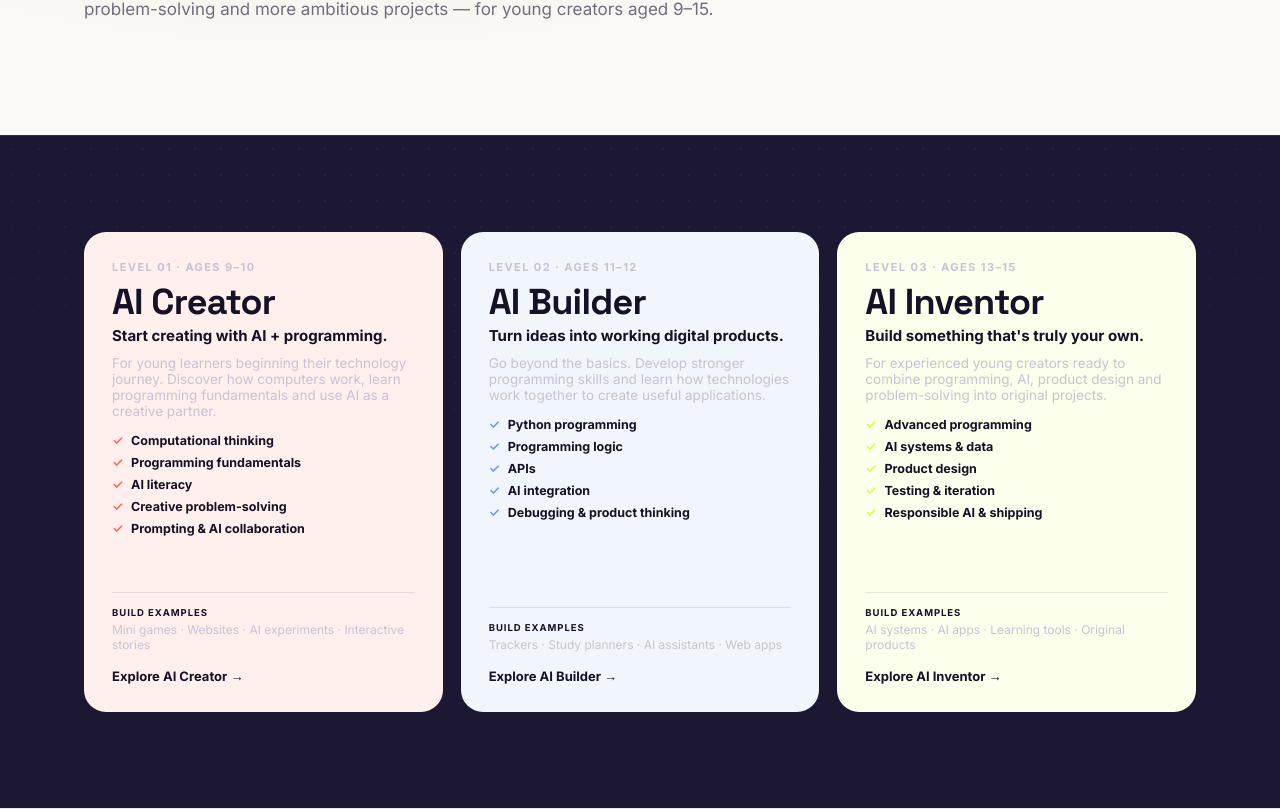
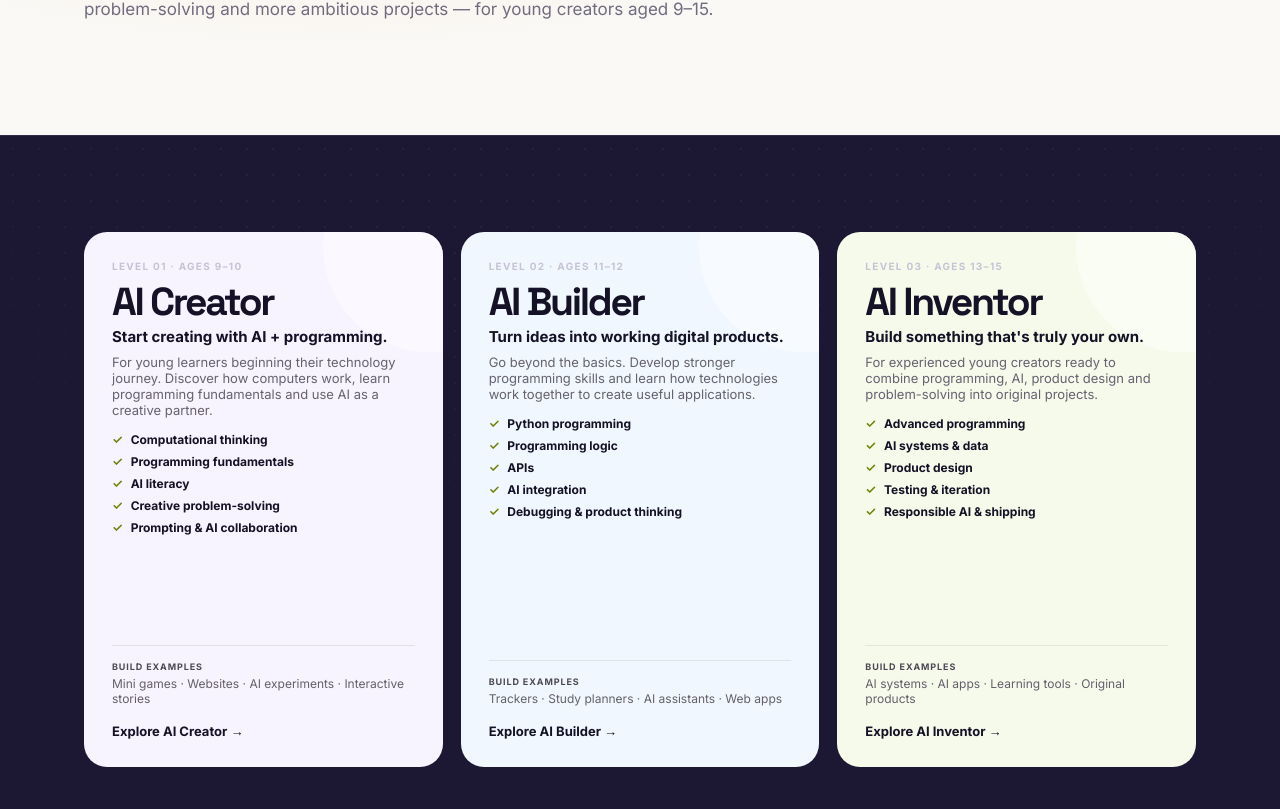
Before and after one commit to sulemantech/build-lab-website, a React (Vite) app: page /programs in a window 1280 px wide. Shown: the part 351-1160 px from the top of the page. Built offline with nearby package versions, Linux system fonts and the light colour scheme.

Commit message:
updated some sections on the home screen

```diff
--- a/src/pages/Programs.jsx
+++ b/src/pages/Programs.jsx
@@ -21,7 +21,7 @@ export default function Programs() {
         <div className="container">
           <div className="program-grid">
             {programs.map((p) => (
-              <article className="program-card" key={p.id} style={{ '--prog-color': `var(--${p.themeColor})` }}>
+              <article className="program-card" key={p.id}>
                 <span className="level-label">{p.levelLabel}</span>
                 <h3>{p.name}</h3>
                 <div className="promise">{p.promise}</div>
--- a/src/styles/global.css
+++ b/src/styles/global.css
@@ -576,17 +576,20 @@ main { flex: 1; }
   display: grid;
   grid-template-columns: repeat(4, 1fr);
   gap: 0;
-  border-top: 1px solid var(--border-soft);
+  background: var(--bg-card);
   border-bottom: 1px solid var(--border-soft);
+  box-shadow: 0 15px 40px rgba(21, 17, 38, 0.04);
+  position: relative;
+  z-index: 5;
 }
 .stat-item {
-  padding: 34px 20px;
+  padding: 23px 20px;
   text-align: center;
   border-right: 1px solid var(--border-soft);
 }
 .stat-item:last-child { border-right: none; }
-.stat-item .num { font-family: var(--ff-display); font-size: clamp(26px, 3vw, 34px); font-weight: 700; color: var(--navy-900); margin-bottom: 6px; }
-.stat-item .lbl { font-size: 13.5px; color: var(--text-secondary); }
+.stat-item .num { display: block; font-size: 25px; letter-spacing: -0.04em; font-weight: 700; color: var(--navy-900); margin-bottom: 4px; }
+.stat-item .lbl { font-size: 10px; text-transform: uppercase; letter-spacing: 0.1em; font-weight: 800; color: var(--text-secondary); }
 @media (max-width: 760px) {
   .stats-strip { grid-template-columns: repeat(2, 1fr); }
   .stat-item:nth-child(2) { border-right: none; }
@@ -689,40 +692,61 @@ main { flex: 1; }
 /* ============================================================
    "What do you want to build" — category grid
    ============================================================ */
-.category-grid { display: grid; grid-template-columns: repeat(3, 1fr); gap: 16px; }
-@media (max-width: 880px) { .category-grid { grid-template-columns: repeat(2, 1fr); } }
-@media (max-width: 560px) { .category-grid { grid-template-columns: 1fr; } }
+.category-grid { display: grid; grid-template-columns: repeat(5, 1fr); gap: 13px; }
+@media (max-width: 1000px) { .category-grid { grid-template-columns: repeat(3, 1fr); } }
+@media (max-width: 620px) { .category-grid { grid-template-columns: 1fr; } }
 
 .category-card {
   position: relative;
-  display: flex;
-  flex-direction: column;
-  background: var(--bg-card);
+  display: block;
+  background: #fff;
   border: 1px solid var(--border);
-  border-radius: var(--radius-lg);
-  padding: 26px;
-  min-height: 190px;
-  transition: transform 0.2s ease, box-shadow 0.2s ease;
+  border-radius: 20px;
+  padding: 22px;
+  min-height: 180px;
+  transition: transform 0.35s cubic-bezier(0.2, 0.75, 0.2, 1), box-shadow 0.35s cubic-bezier(0.2, 0.75, 0.2, 1), border-color 0.35s ease;
   overflow: hidden;
 }
+.category-card::after {
+  content: '';
+  position: absolute;
+  width: 120px;
+  height: 120px;
+  border-radius: 50%;
+  right: -55px;
+  bottom: -60px;
+  background: var(--lav, #eee8ff);
+  opacity: 0.5;
+  transition: transform 0.4s cubic-bezier(0.2, 0.75, 0.2, 1);
+  z-index: 0;
+}
 .category-card:hover {
-  transform: translateY(-4px);
-  box-shadow: 0 18px 45px -14px color-mix(in srgb, var(--navy-800) 12%, transparent);
-}
+  transform: translateY(-7px);
+  box-shadow: 0 22px 50px rgba(33, 26, 60, 0.11);
+  border-color: #d7d0c6;
+}
+.category-card:hover::after { transform: scale(1.5); }
 .cat-icon-tile {
-  width: 44px;
-  height: 44px;
-  border-radius: var(--radius-sm);
-  background: color-mix(in srgb, var(--cat-color, var(--coral)) 20%, white 80%);
-  display: flex;
-  align-items: center;
-  justify-content: center;
-  margin-bottom: 18px;
-}
-.category-card .emoji { font-size: 22px; line-height: 1; }
-.category-card h3 { font-size: 19px; margin-bottom: 6px; }
-.category-card p { color: var(--text-secondary); font-size: 13.5px; line-height: 1.5; margin-bottom: 14px; flex: 1; }
-.category-card .cat-link { font-family: var(--ff-mono); font-size: 12px; font-weight: 600; color: var(--cat-color, var(--coral)); text-transform: uppercase; letter-spacing: 0.06em; }
+  position: relative;
+  z-index: 1;
+  width: 42px;
+  height: 42px;
+  border-radius: 12px;
+  background: var(--lav, #eee8ff);
+  display: grid;
+  place-items: center;
+  margin-bottom: 22px;
+  transition: transform 0.35s cubic-bezier(0.2, 0.75, 0.2, 1);
+}
+.category-card:hover .cat-icon-tile { transform: rotate(-5deg) scale(1.08); }
+.category-card:nth-child(2) .cat-icon-tile { background: #e7dcff; }
+.category-card:nth-child(3) .cat-icon-tile { background: #e1f0c9; }
+.category-card:nth-child(4) .cat-icon-tile { background: #ffe0db; }
+.category-card:nth-child(5) .cat-icon-tile { background: #fff0b8; }
+.category-card .emoji { font-size: 19px; line-height: 1; }
+.category-card h3 { position: relative; z-index: 1; font-size: 18px; margin: 0 0 5px; }
+.category-card p { position: relative; z-index: 1; color: var(--text-secondary); font-size: 12px; line-height: 1.5; margin: 0; }
+.category-card .cat-link { position: relative; z-index: 1; font-family: var(--ff-mono); font-size: 12px; font-weight: 600; color: var(--cat-color, var(--coral)); text-transform: uppercase; letter-spacing: 0.06em; }
 
 /* ============================================================
    Project cards
@@ -890,19 +914,25 @@ main { flex: 1; }
   border: 1px solid var(--border);
   border-radius: var(--radius-lg);
   overflow: hidden;
-  transition: transform 0.2s ease, box-shadow 0.2s ease;
+  transition: transform 0.4s cubic-bezier(0.2, 0.75, 0.2, 1), box-shadow 0.4s cubic-bezier(0.2, 0.75, 0.2, 1), border-color 0.3s ease;
   height: 100%;
 }
-.project-card:hover { transform: translateY(-4px); box-shadow: 0 18px 45px -14px color-mix(in srgb, var(--navy-800) 12%, transparent); }
+.project-card:hover {
+  transform: translateY(-9px);
+  box-shadow: 0 28px 60px rgba(33, 26, 60, 0.13);
+  border-color: color-mix(in srgb, var(--border) 45%, var(--text-tertiary) 55%);
+}
 
 /* Dark, color-coded "visual" area with a simple browser-window mockup —
    stands in for a screenshot without needing real product photography. */
 .project-visual {
   height: 135px;
   padding: 13px;
-  background: var(--cat-color, var(--navy-800));
-}
-.project-window { height: 100%; background: #fff; border-radius: 12px; padding: 12px; }
+  background: linear-gradient(135deg, var(--cat-color, var(--navy-800)), color-mix(in srgb, var(--cat-color, var(--navy-800)) 55%, white 45%));
+  overflow: hidden;
+}
+.project-window { height: 100%; background: #fff; border-radius: 12px; padding: 12px; transition: transform 0.45s cubic-bezier(0.2, 0.75, 0.2, 1); }
+.project-card:hover .project-window { transform: scale(1.035) translateY(-2px); }
 .project-window .line { height: 7px; background: #e7e2db; border-radius: 9px; margin-bottom: 8px; width: 65%; }
 .project-window .line.short { width: 42%; margin-bottom: 0; }
 .project-card-body { padding: 18px; }
@@ -914,7 +944,7 @@ main { flex: 1; }
   text-transform: uppercase;
 }
 .project-card h3 { margin: 6px 0; font-size: 18px; }
-.project-card .desc { color: var(--text-secondary); font-size: 13px; margin: 0; }
+.project-card .desc { color: var(--text-secondary); font-size: 13px; margin: 0; min-height: 40px; }
 .project-card .meta {
   display: flex;
   gap: 12px;
@@ -999,18 +1029,38 @@ main { flex: 1; }
 
 /* Four-step process grid (Learn / Build / Test / Ship) — no arrows, a
    plain grid of equal cards, matching the reference exactly. */
-.process-grid { display: grid; grid-template-columns: repeat(4, 1fr); gap: 14px; }
-@media (max-width: 880px) { .process-grid { grid-template-columns: repeat(2, 1fr); } }
+.process-grid { display: grid; grid-template-columns: repeat(4, 1fr); gap: 14px; position: relative; }
+.process-grid::before {
+  content: '';
+  position: absolute;
+  top: 47px;
+  left: 9%;
+  right: 9%;
+  height: 1px;
+  background: linear-gradient(90deg, transparent, var(--border) 10%, var(--border) 90%, transparent);
+  z-index: 0;
+}
+@media (max-width: 880px) { .process-grid { grid-template-columns: repeat(2, 1fr); } .process-grid::before { display: none; } }
 @media (max-width: 560px) { .process-grid { grid-template-columns: 1fr; } }
-.process-step { background: var(--bg-card); border: 1px solid var(--border); border-radius: var(--radius-lg); padding: 24px; min-height: 190px; }
-.process-step .stepnum { font-size: 11px; color: var(--coral); font-weight: 900; letter-spacing: 0.1em; }
-.process-step h3 { font-size: 21px; margin: 24px 0 6px; }
-.process-step p { color: var(--text-secondary); font-size: 13.5px; line-height: 1.55; margin: 0; }
+.process-step {
+  position: relative;
+  z-index: 1;
+  background: var(--bg-card);
+  border: 1px solid var(--border);
+  border-radius: var(--radius-lg);
+  padding: 25px;
+  min-height: 205px;
+  transition: transform 0.35s ease, box-shadow 0.35s ease;
+}
+.process-step:hover { transform: translateY(-6px); box-shadow: 0 20px 50px rgba(33, 26, 60, 0.1); }
+.process-step .stepnum { font-size: 10px; color: var(--coral); font-weight: 900; letter-spacing: 0.1em; }
+.process-step h3 { font-size: 22px; margin: 27px 0 6px; }
+.process-step p { color: var(--text-secondary); font-size: 12px; line-height: 1.55; margin: 0; }
 
 /* ============================================================
    Split sections (For Kids / For University)
    ============================================================ */
-.split-section { display: grid; grid-template-columns: 1fr 1fr; gap: 60px; align-items: center; }
+.split-section { display: grid; grid-template-columns: 1fr 1fr; gap: 65px; align-items: center; }
 .split-section > * { min-width: 0; }
 .split-section.reverse .split-visual { order: 2; }
 @media (max-width: 880px) {
@@ -1055,6 +1105,19 @@ main { flex: 1; }
   background-size: 22px 22px;
   opacity: 0.7;
 }
+/* Flat purple "panel" variant of .split-visual — used by the Why/AI
+   philosophy numbered-row panels, matching the reference's .panel
+   exactly (no dot texture, tighter padding, its own bg + shadow). */
+.split-visual.panel-visual {
+  background: #251d43;
+  padding: 24px;
+  min-height: 0;
+  box-shadow: 0 25px 60px rgba(0, 0, 0, 0.18);
+  border: 1px solid rgba(255, 255, 255, 0.08);
+  border-radius: 23px;
+}
+.split-visual.panel-visual::before { display: none; }
+
 .visual-chip-grid { display: grid; grid-template-columns: repeat(2, 1fr); gap: 12px; position: relative; z-index: 1; }
 .visual-chip {
   background: rgba(255, 255, 255, 0.07);
@@ -1071,13 +1134,13 @@ main { flex: 1; }
 
 /* Numbered row list inside a dark panel — "Why [Brand]" and "AI philosophy" */
 .panel-rows { position: relative; z-index: 1; }
-.panel-row { display: flex; gap: 12px; align-items: center; padding: 14px 0; border-bottom: 1px solid rgba(255, 255, 255, 0.08); }
+.panel-row { display: flex; gap: 12px; align-items: center; padding: 14px 0; border-bottom: 1px solid rgba(255, 255, 255, 0.06); }
 .panel-row:last-child { border-bottom: none; }
 .panel-check {
   width: 32px;
   height: 32px;
   border-radius: 10px;
-  background: rgba(255, 255, 255, 0.08);
+  background: #382d5a;
   color: var(--lime);
   display: flex;
   align-items: center;
@@ -1086,17 +1149,24 @@ main { flex: 1; }
   font-weight: 900;
   flex-shrink: 0;
 }
-.panel-row strong { display: block; font-size: 13.5px; color: #fff; }
-.panel-row span { display: block; font-size: 12.5px; color: #aaa3b7; }
+.panel-row strong { display: block; font-size: 13px; color: #fff; }
+.panel-row span { display: block; font-size: 11px; color: #aaa3b7; }
 
 /* Skills grid */
 .skill-grid { display: grid; grid-template-columns: repeat(4, 1fr); gap: 15px; }
 @media (max-width: 880px) { .skill-grid { grid-template-columns: repeat(2, 1fr); } }
 @media (max-width: 560px) { .skill-grid { grid-template-columns: 1fr; } }
-.skill-card { background: var(--bg-card); border: 1px solid var(--border); border-radius: var(--radius-lg); padding: 24px; }
-.skill-card .cat-icon-tile { background: var(--lav, #f0ebff); }
-.skill-card h3 { margin: 0 0 6px; font-size: 19px; }
-.skill-card p { margin: 0; color: var(--text-secondary); font-size: 13px; line-height: 1.5; }
+.skill-card {
+  background: var(--bg-card);
+  border: 1px solid var(--border);
+  border-radius: var(--radius-lg);
+  padding: 24px;
+  transition: transform 0.35s ease, box-shadow 0.35s ease;
+}
+.skill-card:hover { transform: translateY(-6px); box-shadow: 0 20px 50px rgba(33, 26, 60, 0.1); }
+.skill-card .cat-icon-tile { background: #f0ebff; }
+.skill-card h3 { margin: 0 0 6px; font-size: 20px; }
+.skill-card p { margin: 0; color: var(--text-secondary); font-size: 12px; line-height: 1.5; }
 
 /* Ship Day — coral gradient band (distinct from the navy dark-band look) */
 .shipday-coral {
@@ -1109,25 +1179,81 @@ main { flex: 1; }
 .shipday-coral .btn-primary { background: #fff; color: var(--coral-dark); }
 .shipday-coral .btn-primary:hover { background: #fff0ed; }
 .ship-list { display: grid; gap: 9px; }
-.ship-item { padding: 14px 17px; border-radius: 14px; background: rgba(255, 255, 255, 0.14); border: 1px solid rgba(255, 255, 255, 0.22); font-size: 13px; font-weight: 800; }
+.ship-item {
+  padding: 14px 17px;
+  border-radius: 14px;
+  background: rgba(255, 255, 255, 0.12);
+  border: 1px solid rgba(255, 255, 255, 0.22);
+  font-size: 13px;
+  font-weight: 800;
+  backdrop-filter: blur(8px);
+  -webkit-backdrop-filter: blur(8px);
+  transition: transform 0.3s ease, background 0.3s ease;
+}
+.ship-item:hover { transform: translateX(7px); background: rgba(255, 255, 255, 0.18); }
 
 /* Parents section (homepage) — points list + pull quote */
-.parent-grid { display: grid; grid-template-columns: 1fr 1fr; gap: 50px; }
+.parent-grid { display: grid; grid-template-columns: 1fr 1fr; gap: 60px; }
 @media (max-width: 880px) { .parent-grid { grid-template-columns: 1fr; gap: 30px; } }
 .parent-points { display: grid; gap: 10px; margin-top: 20px; }
-.parent-point { padding: 15px 17px; border: 1px solid var(--border); border-radius: 15px; font-size: 13px; font-weight: 700; }
+.parent-point {
+  padding: 15px 17px;
+  border: 1px solid var(--border);
+  border-radius: 15px;
+  font-size: 13px;
+  font-weight: 750;
+  transition: transform 0.25s ease, box-shadow 0.25s ease;
+}
+.parent-point:hover { transform: translateX(5px); box-shadow: 0 10px 30px rgba(33, 26, 60, 0.07); }
 .parent-point::before { content: '✓'; color: var(--coral); margin-right: 9px; }
-.quote-card { background: color-mix(in srgb, var(--purple) 8%, var(--bg-alt) 92%); border-radius: var(--radius-lg); padding: 28px; align-self: start; }
-.quote-card .mark { font-size: 40px; color: var(--purple); line-height: 1; margin-bottom: 8px; }
-.quote-card p { font-size: 19px; font-weight: 800; line-height: 1.28; letter-spacing: -0.01em; margin: 0 0 10px; }
-.quote-card small { color: var(--text-tertiary); font-size: 13px; }
+.quote-card { background: #f6f2ff; border-radius: 23px; padding: 30px; align-self: start; position: relative; overflow: hidden; }
+.quote-card::before {
+  content: '';
+  position: absolute;
+  width: 120px;
+  height: 120px;
+  border-radius: 50%;
+  right: -35px;
+  bottom: -40px;
+  background: #e7dcff;
+  z-index: 0;
+}
+.quote-card .mark { position: relative; z-index: 1; font-size: 44px; color: #4a3a88; line-height: 1; margin-bottom: 8px; }
+.quote-card p { position: relative; z-index: 1; font-size: 21px; font-weight: 850; line-height: 1.25; letter-spacing: -0.03em; margin: 0 0 10px; }
+.quote-card small { position: relative; z-index: 1; color: var(--text-tertiary); font-size: 13px; }
 
 /* FAQ accordion */
 .faq-list { max-width: 850px; margin: 0 auto; display: grid; gap: 9px; }
-.faq-item { background: var(--bg-card); border: 1px solid var(--border); border-radius: 14px; padding: 17px 19px; }
-.faq-item summary { font-size: 14.5px; font-weight: 800; cursor: pointer; color: var(--text-primary); }
-.faq-item summary::marker { color: var(--coral); }
-.faq-item p { font-size: 13px; color: var(--text-secondary); margin: 12px 0 0; line-height: 1.55; }
+.faq-item {
+  background: var(--bg-card);
+  border: 1px solid var(--border);
+  border-radius: 14px;
+  padding: 17px 19px;
+  transition: box-shadow 0.25s ease, border-color 0.25s ease;
+}
+.faq-item[open] { border-color: #d6cfc3; box-shadow: 0 15px 40px rgba(33, 26, 60, 0.06); }
+.faq-item summary {
+  font-size: 14px;
+  font-weight: 850;
+  cursor: pointer;
+  color: var(--text-primary);
+  list-style: none;
+  display: flex;
+  align-items: center;
+  justify-content: space-between;
+  gap: 12px;
+}
+.faq-item summary::-webkit-details-marker { display: none; }
+.faq-item summary::after {
+  content: '+';
+  font-size: 20px;
+  line-height: 1;
+  color: var(--text-secondary);
+  transition: transform 0.25s ease;
+  flex-shrink: 0;
+}
+.faq-item[open] summary::after { transform: rotate(45deg); }
+.faq-item p { font-size: 12px; color: var(--text-secondary); margin: 12px 0 0; line-height: 1.55; }
 
 /* ============================================================
    Mentorship
@@ -1269,29 +1395,50 @@ main { flex: 1; }
 @media (max-width: 900px) { .program-grid { grid-template-columns: 1fr; } }
 .program-card {
   color: var(--navy-950);
-  background: color-mix(in srgb, var(--prog-color, var(--coral)) 10%, #fff 90%);
-  border-radius: 22px;
+  background: #f7f3ff;
+  border-radius: 23px;
   padding: 28px;
-  min-height: 480px;
+  min-height: 535px;
   display: flex;
   flex-direction: column;
-}
-.program-card .level-label { font-size: 11px; text-transform: uppercase; letter-spacing: 0.13em; font-weight: 900; color: var(--text-secondary); }
-.program-card h3 { font-size: 36px; line-height: 1; margin: 10px 0 6px; letter-spacing: -0.02em; color: var(--navy-950); }
-.program-card .promise { font-weight: 800; font-size: 15px; margin-bottom: 10px; }
-.program-card p.desc { font-size: 13.5px; color: var(--text-secondary); margin: 0 0 14px; }
+  position: relative;
+  overflow: hidden;
+  transition: transform 0.4s cubic-bezier(0.2, 0.75, 0.2, 1), box-shadow 0.4s cubic-bezier(0.2, 0.75, 0.2, 1);
+}
+.program-card:nth-child(2) { background: #f0f7ff; }
+.program-card:nth-child(3) { background: #f6faea; }
+.program-card::before {
+  content: '';
+  position: absolute;
+  width: 210px;
+  height: 210px;
+  border-radius: 50%;
+  right: -90px;
+  top: -90px;
+  background: rgba(255, 255, 255, 0.45);
+  transition: transform 0.5s cubic-bezier(0.2, 0.75, 0.2, 1);
+  z-index: 0;
+}
+.program-card:hover { transform: translateY(-8px); box-shadow: 0 28px 70px rgba(0, 0, 0, 0.22); }
+.program-card:hover::before { transform: scale(1.4); }
+.program-card > * { position: relative; z-index: 1; }
+@media (max-width: 900px) { .program-card { min-height: unset; } }
+.program-card .level-label { font-size: 10px; text-transform: uppercase; letter-spacing: 0.13em; font-weight: 900; color: var(--text-secondary); }
+.program-card h3 { font-size: 39px; line-height: 1; margin: 10px 0 6px; letter-spacing: -0.06em; color: var(--navy-950); }
+.program-card .promise { font-weight: 850; font-size: 15px; margin-bottom: 8px; }
+.program-card p.desc { font-size: 13px; color: #676171; margin: 0 0 14px; }
 .program-focus { padding: 0; margin: 0 0 18px; list-style: none; display: grid; gap: 7px; }
-.program-focus li { font-size: 12.5px; font-weight: 700; display: flex; align-items: center; gap: 8px; }
-.program-focus li::before { content: '✓'; color: var(--prog-color, var(--coral)); flex-shrink: 0; }
+.program-focus li { font-size: 12px; font-weight: 700; display: flex; align-items: center; gap: 8px; }
+.program-focus li::before { content: '✓'; color: #718000; flex-shrink: 0; }
 .program-build {
   margin-top: auto;
-  border-top: 1px solid rgba(21, 17, 38, 0.1);
-  padding-top: 14px;
+  border-top: 1px solid rgba(33, 26, 60, 0.09);
+  padding-top: 15px;
   font-size: 12px;
-  color: var(--text-secondary);
-}
-.program-build strong { display: block; text-transform: uppercase; font-size: 9.5px; letter-spacing: 0.1em; color: var(--navy-950); margin-bottom: 4px; }
-.program-card .cta-link { margin-top: 16px; font-size: 13px; font-weight: 900; color: var(--navy-950); }
+  color: #655f6d;
+}
+.program-build strong { display: block; text-transform: uppercase; font-size: 9px; letter-spacing: 0.1em; color: #4d4855; margin-bottom: 4px; }
+.program-card .cta-link { margin-top: 17px; font-size: 13px; font-weight: 900; color: var(--navy-950); }
 
 .programs-vs { display: grid; grid-template-columns: 1fr 1fr; gap: 20px; margin-top: 20px; }
 @media (max-width: 700px) { .programs-vs { grid-template-columns: 1fr; } }
```
Also changed, not shown: src/pages/Home.jsx (+5 -6 lines).
